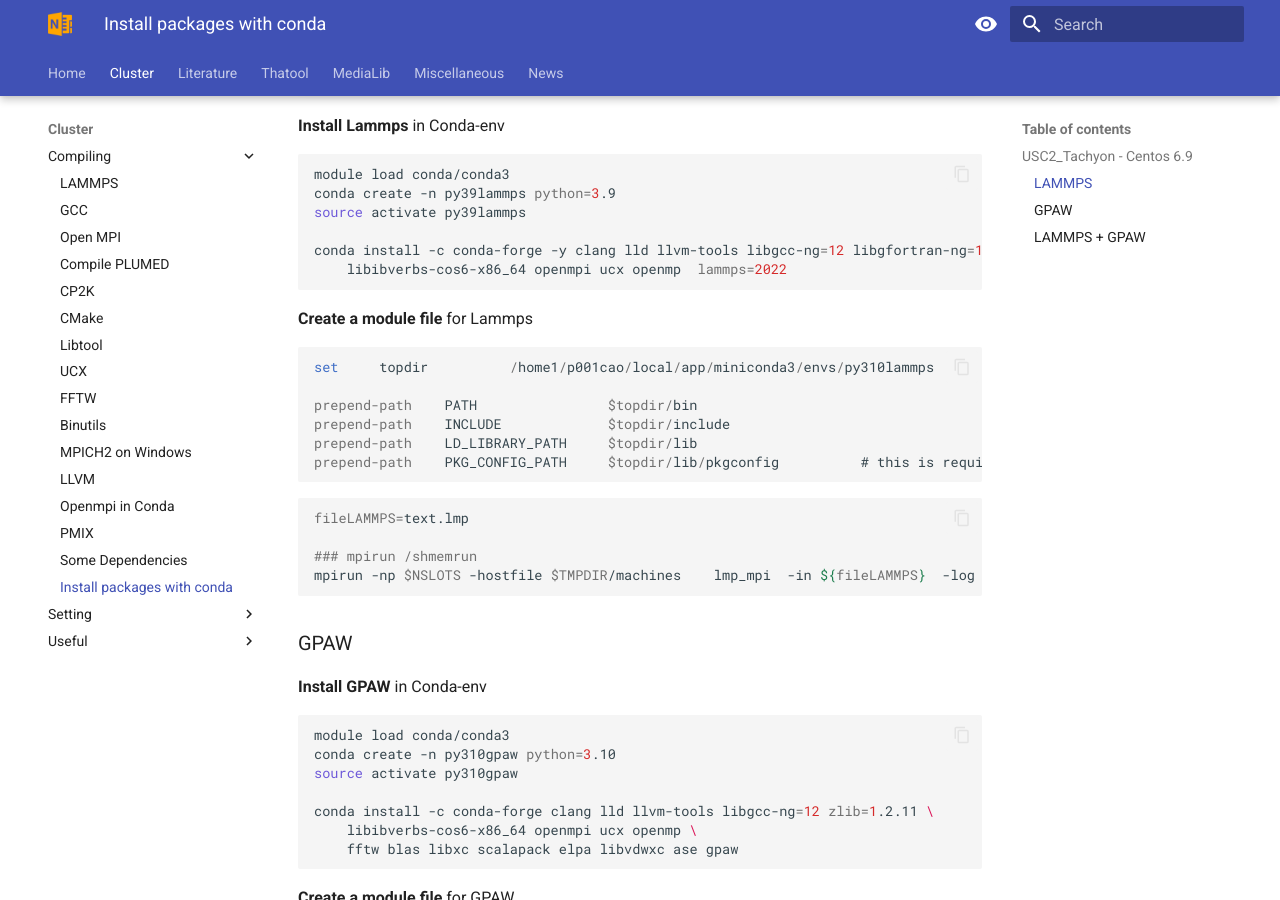
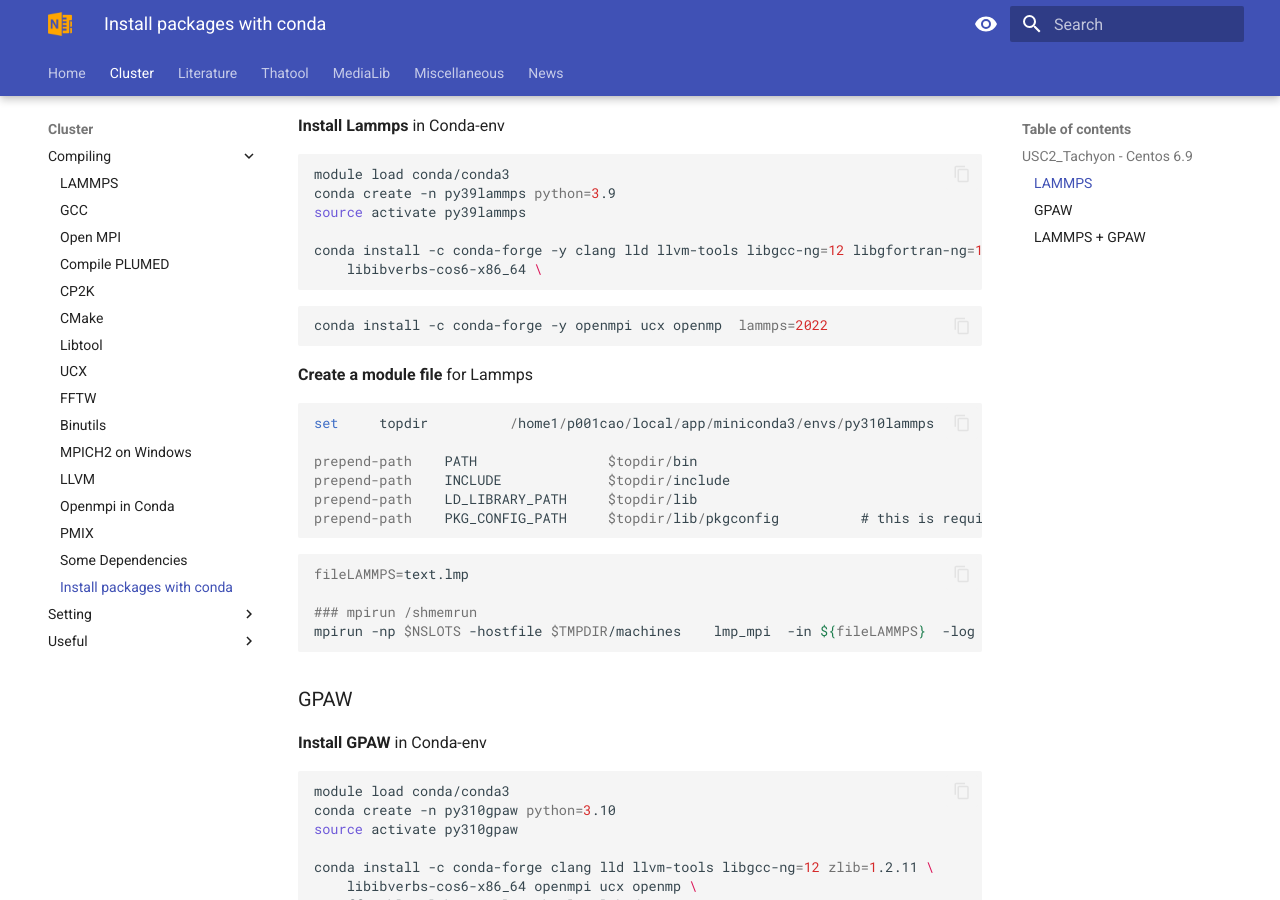
Before and after one commit to thangckt/thangckt.github.io, an MkDocs documentation site: the page built from docs/cluster/compiling/conda_packages.md, in a window 1280 px wide and 900 px high, scrolled down 914 px. Built offline with MkDocs 1.6.1 and Material for MkDocs 9.7.7, drawn with Linux system fonts in a browser that asks for light colours; the version menu is left out.

Commit message:
Update conda_packages.md

````diff
--- a/docs/cluster/compiling/conda_packages.md
+++ b/docs/cluster/compiling/conda_packages.md
@@ -35,7 +35,10 @@ conda create -n py39lammps python=3.9
 source activate py39lammps
 
 conda install -c conda-forge -y clang lld llvm-tools libgcc-ng=12 libgfortran-ng=12 libstdcxx-ng=12 zlib=1.2.11 \
-    libibverbs-cos6-x86_64 openmpi ucx openmp  lammps=2022
+    libibverbs-cos6-x86_64 \
+```
+```sh
+conda install -c conda-forge -y openmpi ucx openmp  lammps=2022
 ```
 
 **Create a module file** for Lammps
````
